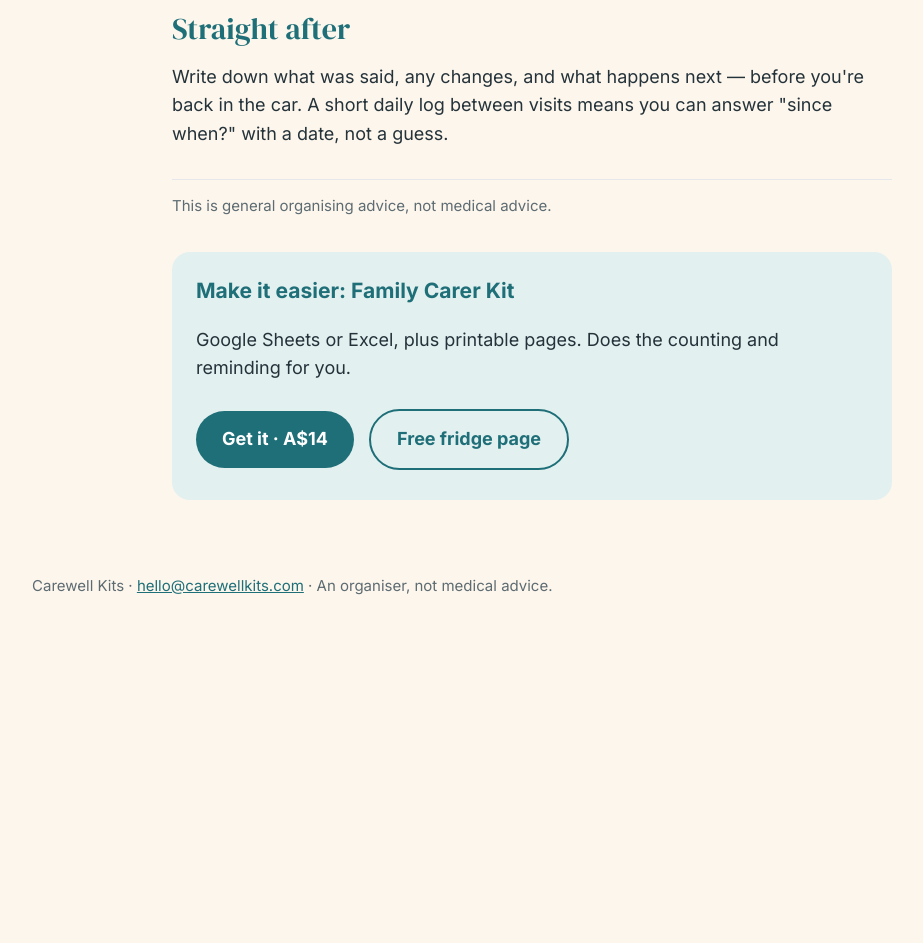
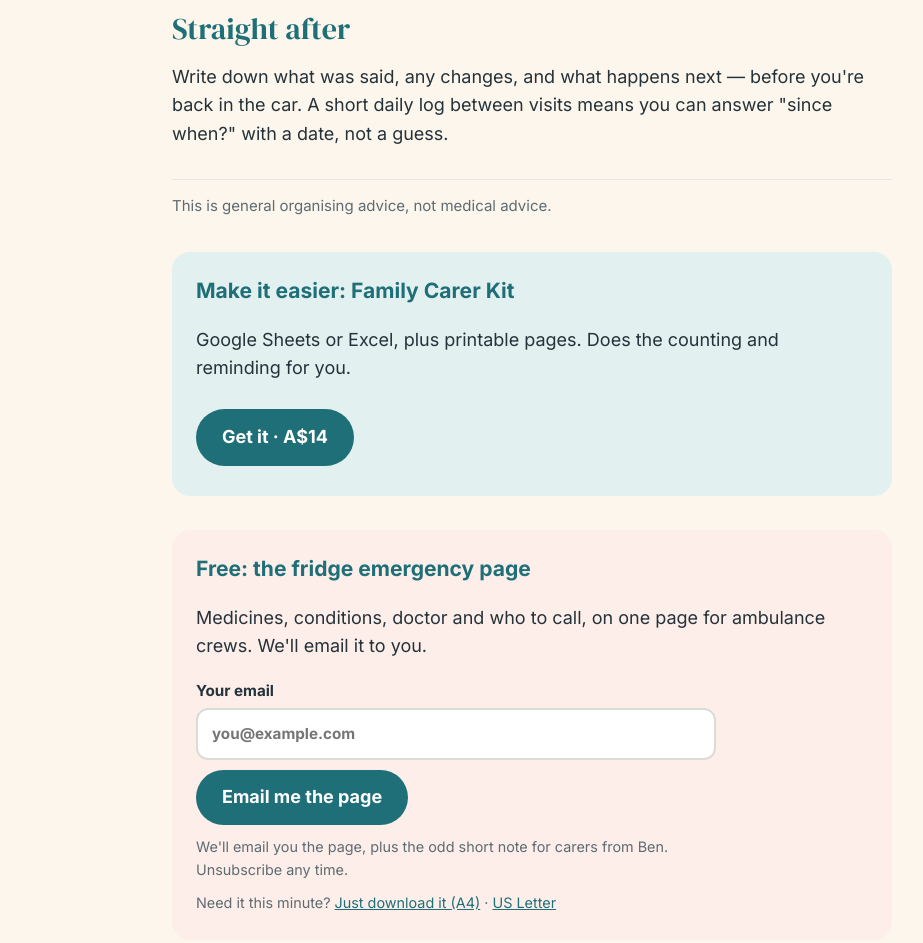
Before and after one commit to froghaul/carewell, a plain HTML site: page guides/getting-the-most-from-a-gp-visit/index.html in a window 1280 px wide. Shown: the part 1308-2251 px from the top of the page, without its empty margins (108-1031 px from the left). Before the commit the page ends 1966 px from the top, so only its background shows below. Drawn offline with Linux system fonts and the light colour scheme.

Commit message:
Add 1 files

```diff
--- a/guides/getting-the-most-from-a-gp-visit/index.html
+++ b/guides/getting-the-most-from-a-gp-visit/index.html
@@ -35,7 +35,7 @@ article{max-width:720px;margin:0 auto}article h2{font-size:30px;margin-top:34px}
 nav.top{padding:18px 0;font-weight:700}nav.top a{color:var(--teal);text-decoration:none;margin-right:18px}
 .glist a{display:block;background:#fff;border-radius:18px;padding:0;margin:0 0 22px;text-decoration:none;color:inherit;overflow:hidden;box-shadow:0 4px 18px rgba(0,0,0,.04)}
 .glist img{width:100%;height:220px;object-fit:cover;display:block}.glist div{padding:18px 22px}.glist h3{margin:0 0 6px;color:var(--teal);font-family:'DM Serif Display',Georgia,serif;font-weight:400;font-size:26px}</style></head><body><div class="wrap">
-<nav class="top"><a href="/">Carewell Kits</a><a href="/guides/">Guides</a><a href="/#kits">Kits</a><a href="/#free">Free fridge page</a></nav><article><div class="eyebrow">Guide</div><h1 style="font-size:clamp(34px,6vw,52px)">Getting the most out of a GP visit with Mum or Dad</h1>
+<nav class="top"><a href="/">Carewell Kits</a><a href="/guides/">Guides</a><a href="/#kits">Kits</a><a href="/tools/#free">Free fridge page</a></nav><article><div class="eyebrow">Guide</div><h1 style="font-size:clamp(34px,6vw,52px)">Getting the most out of a GP visit with Mum or Dad</h1>
 <img class="hero" src="/img/p35.jpg" alt="" width="1200" height="800">
 <p>A standard appointment is short, and it's easy to come home realising the thing that mattered most never came up. A little preparation makes a big difference.</p>
 <h2>Before you go</h2>
@@ -50,4 +50,4 @@ nav.top{padding:18px 0;font-weight:700}nav.top a{color:var(--teal);text-decorati
 <h2>Straight after</h2>
 <p>Write down what was said, any changes, and what happens next — before you're back in the car. A short daily log between visits means you can answer "since when?" with a date, not a guess.</p>
 <p class="aside">This is general organising advice, not medical advice.</p>
-<div class="cta"><h3>Make it easier: Family Carer Kit</h3><p>Google Sheets or Excel, plus printable pages. Does the counting and reminding for you.</p><a class="btn" href="https://payhip.com/b/wTUpe">Get it · A$14</a> <a class="btn ghost" href="/#free">Free fridge page</a></div></article><footer>Carewell Kits · <a href="mailto:hello@carewellkits.com" style="color:var(--teal)">hello@carewellkits.com</a> · An organiser, not medical advice.</footer></div><!-- Cloudflare Web Analytics --><script type='module' src='https://static.cloudflareinsights.com/beacon.min.js' data-cf-beacon='{"token": "cf8fc31286004e2e8cccc2bdc8f813a1"}'></script><!-- End Cloudflare Web Analytics --></body></html>
+<div class="cta"><h3>Make it easier: Family Carer Kit</h3><p>Google Sheets or Excel, plus printable pages. Does the counting and reminding for you.</p><a class="btn" href="https://payhip.com/b/wTUpe">Get it · A$14</a> </div><div class="cta" style="background:#fdeee9"><h3>Free: the fridge emergency page</h3><p>Medicines, conditions, doctor and who to call, on one page for ambulance crews. We'll email it to you.</p><div data-cw-signup="compact"></div></div></article><footer>Carewell Kits · <a href="mailto:hello@carewellkits.com" style="color:var(--teal)">hello@carewellkits.com</a> · An organiser, not medical advice.</footer></div><!-- Cloudflare Web Analytics --><script type='module' src='https://static.cloudflareinsights.com/beacon.min.js' data-cf-beacon='{"token": "cf8fc31286004e2e8cccc2bdc8f813a1"}'></script><!-- End Cloudflare Web Analytics --><script src="/signup.js" defer></script></body></html>
```
